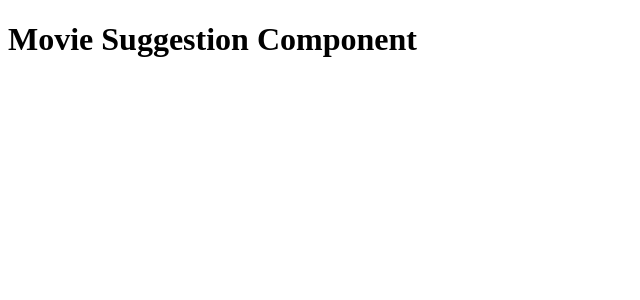
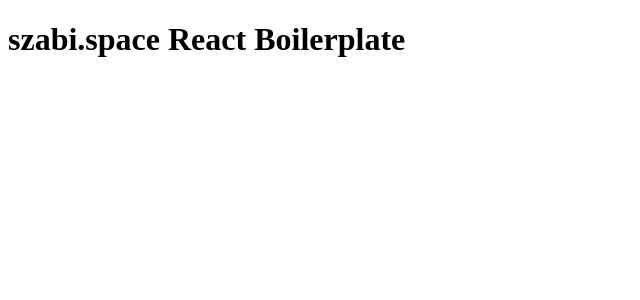
Before and after one commit to szabikr/sandbox-react, a React app in the folder boilerplate/: page / in a window 1280 px wide. Shown: the top 300 px of the page, without its empty margins (0-640 px from the left). Built offline with nearby package versions, Linux system fonts and the light colour scheme.

Commit message:
boilerplate: Improving starting src folder

```diff
--- a/boilerplate/src/app.js
+++ /dev/null
@@ -1,8 +0,0 @@
-import React from 'react'
-import ReactDOM from 'react-dom'
-import MovieSuggestion from './movie-suggestion'
-
-ReactDOM.render(
-  <MovieSuggestion />,
-  document.getElementById('root'),
-)
--- /dev/null
+++ b/boilerplate/src/app.jsx
@@ -0,0 +1,5 @@
+import React from 'react'
+
+export default function App() {
+  return <h1>szabi.space React Boilerplate</h1>
+}
--- /dev/null
+++ b/boilerplate/src/index.js
@@ -0,0 +1,5 @@
+import React from 'react'
+import ReactDOM from 'react-dom'
+import App from './app'
+
+ReactDOM.render(<App />, document.getElementById('root'))
--- a/boilerplate/src/movie-suggestion.jsx
+++ /dev/null
@@ -1,5 +0,0 @@
-import React from 'react'
-
-export default function MovieSuggestion() {
-  return <h1>Movie Suggestion Component</h1>
-}
--- a/boilerplate/webpack.config.js
+++ b/boilerplate/webpack.config.js
@@ -2,7 +2,7 @@
 
 module.exports = {
   mode: 'development',
-  entry: './src/app.js',
+  entry: './src/index.js',
   module: {
     rules: [
       {
```
